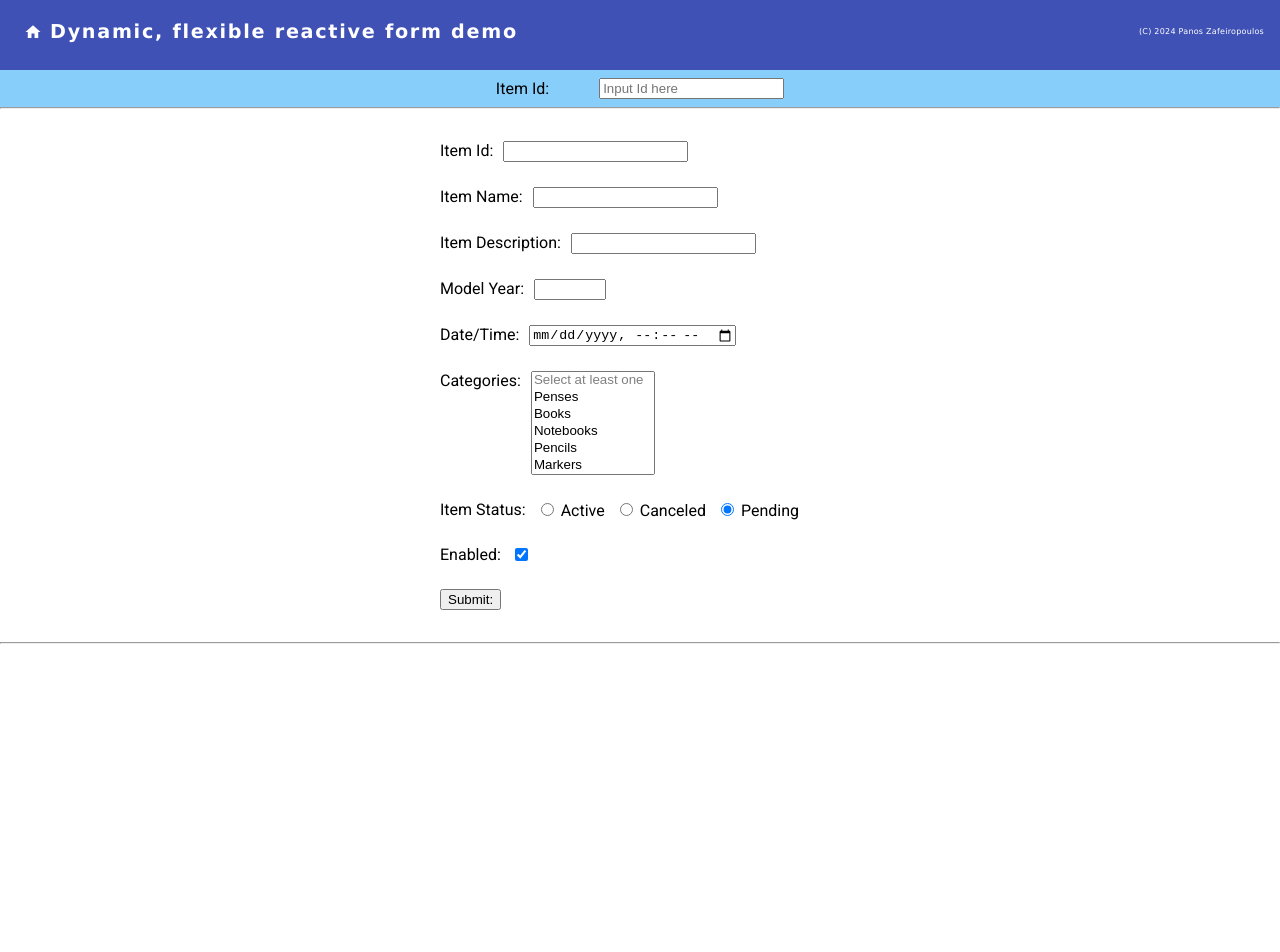
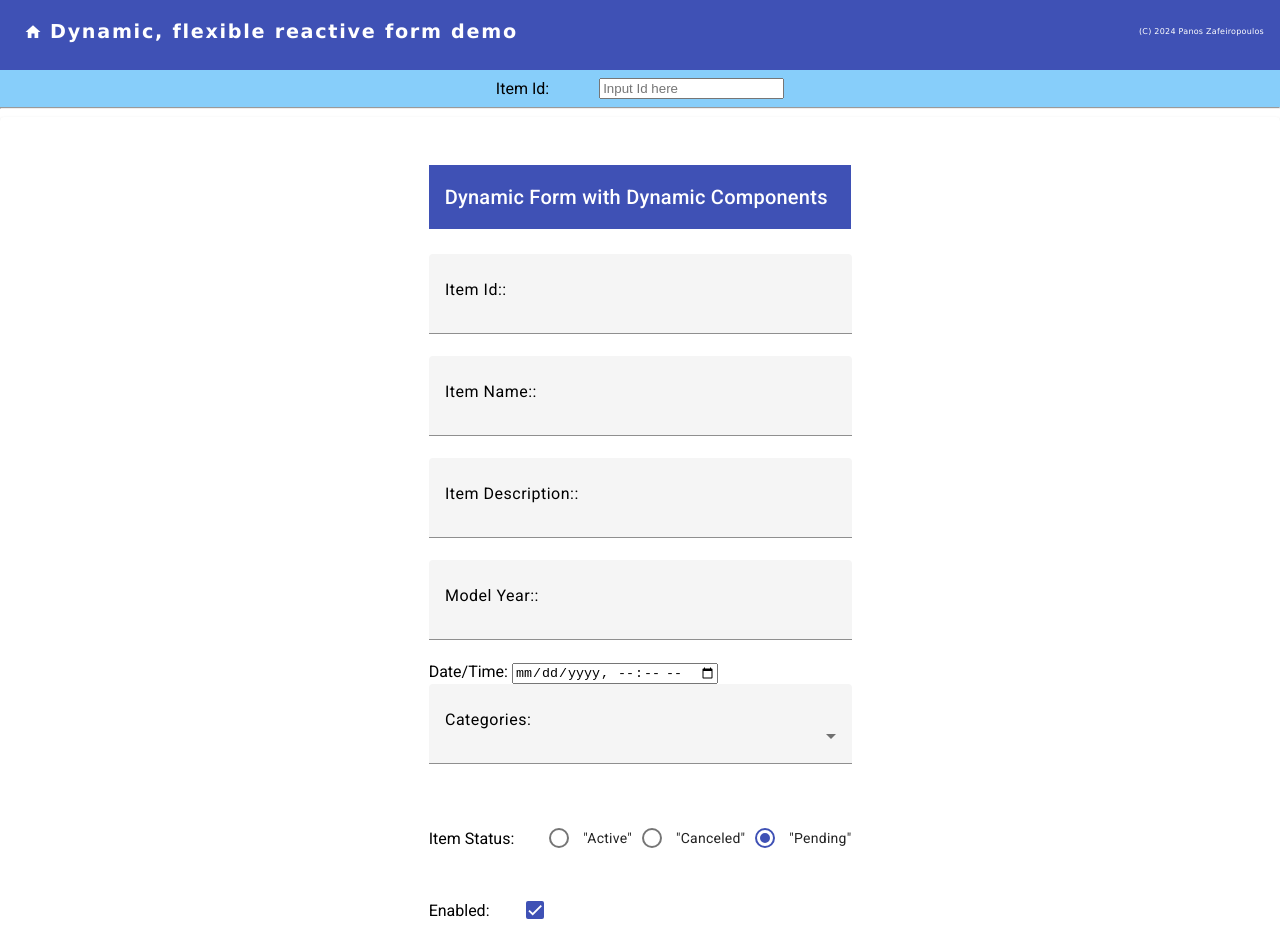
Before and after one commit to zzpzaf/dynamicform1, an Angular app: page / in a window 1280 px wide. Shown: the top 952 px of the page. Before the commit the page ends 800 px from the top, so only its background shows below. Built offline with nearby package versions, Linux system fonts and the light colour scheme.

Commit message:
15th Commit Updates to dynamic form components templates for aligning them to Material respective components, with the exception of the datetime component. Form styles updated as well. Side adjustments here and there.

```diff
--- a/src/app/dataObjects/itemFormFields.ts
+++ b/src/app/dataObjects/itemFormFields.ts
@@ -89,6 +89,7 @@
             {optionKey: 2, optionValue: 'Canceled'},
             {optionKey: 3, optionValue: 'Pending', isOptionSelected: true},
           ],
+          initialValue: 3,
         },
         {
           dataField: 'isItemEnabled',
--- a/src/app/dynamic-form/button/button.component.html
+++ b/src/app/dynamic-form/button/button.component.html
@@ -1,9 +1,8 @@
 <!-- <p>button works!</p> -->
 
-<div [formGroup]="fGroup">
-
-    <div class="form-field">
-        <button
+<mat-card-footer>
+    <div [formGroup]="fGroup">
+        <button mat-raised-button color="accent"
         ngDefaultControl
         [formControlName]="field.controlName"
         [id]="field.controlName"
@@ -12,5 +11,4 @@
         {{ field.fieldLabel }}
         </button>
     </div>
-
-</div>
+</mat-card-footer>
--- a/src/app/dynamic-form/checkbox/checkbox.component.html
+++ b/src/app/dynamic-form/checkbox/checkbox.component.html
@@ -1,14 +1,13 @@
 <!-- <p>checkbox works!</p> -->
 
-<div [formGroup]="fGroup">
-    <div class="form-field">
-      <label>{{ field.fieldLabel }}</label>
-      <input
-        [formControlName]="field.controlName"
-        [id]="field.controlName"
-        [type]="field.inputType"
-        [checked]="field.initialValue === true"
-        [readOnly]="field.readOnly"
-      />
-    </div>
+<div [formGroup]="fGroup" class="mat-component">
+  <mat-label>
+    {{ field.fieldLabel }}
+  </mat-label>
+  <mat-checkbox  color="primary"
+    [formControlName]="field.controlName"
+    [id]="field.controlName"
+    [checked]="field.initialValue"
+    >
+  </mat-checkbox>
 </div>
--- a/src/app/dynamic-form/form/form.component.html
+++ b/src/app/dynamic-form/form/form.component.html
@@ -1,3 +1,11 @@
+
+<mat-card>
+  <mat-card-content>
+
+  <mat-toolbar class="mat-card-title" color="primary">
+      {{fornCardTitle}}
+  </mat-toolbar>
+
   <form
     class="q2container"
     [formGroup]="dynFormGroup"
@@ -12,7 +20,6 @@
         [formGroup]="dynFormGroup"
       >
       </ng-container>
-
 
       <!--  -->
       <div
@@ -31,9 +38,12 @@
               ]
             "
           >
-          <span style="color: red; font-size: x-small">
+            <!-- <span style="color: red; font-size: x-small">
               {{ validation.validatorErrorMessage }}
-          </span>
+            </span> -->
+            <mat-error style="font-size: x-small">
+              {{ validation.validatorErrorMessage }}
+             </mat-error>
           </div>
         </ng-container>
       </div>
@@ -41,4 +51,7 @@
     </div>
   </form>
 
+</mat-card-content>
+</mat-card>
+
 <hr />
--- a/src/app/dynamic-form/form/form.component.scss
+++ b/src/app/dynamic-form/form/form.component.scss
@@ -1,18 +1,29 @@
 
 
-
- .q2container {
-    max-width: 400px;
+mat-card-content {
+    max-width: 500px;
     display: flex;
     flex-direction: column;
     margin: 2em auto;
-    align-items:flex-start;
     gap: 25px;
-
+    justify-content: center;
 }
 
-.form-field {
+mat-form-field {
     display: flex;
-    flex-direction:row;
-    gap: 10px;
 }
+
+mat-card-footer {
+    display: flex;
+    justify-content: flex-end;
+}
+
+.mat-component {
+    max-width: 500px;
+    display: flex;
+    flex-direction: row;
+    margin: 2em auto;
+    gap: 25px;
+    align-items: center;
+    justify-content:flex-start ;
+}
--- a/src/app/dynamic-form/form/form.component.ts
+++ b/src/app/dynamic-form/form/form.component.ts
@@ -19,6 +19,8 @@
   public dynFormGroup!: FormGroup;
   public formFields: IFormField[] = [];
   public isFormSubmitted: boolean = false;
+
+  public fornCardTitle: string = 'Dynamic Form with Dynamic Components';
 
   ngOnInit(): void {
     this.formFieldsSubscription = this.formFieldsService
--- a/src/app/dynamic-form/input/input.component.html
+++ b/src/app/dynamic-form/input/input.component.html
@@ -1,15 +1,26 @@
 <!-- <p>input works!</p> -->
 
+
+<mat-form-field >
   <div [formGroup]="fGroup">
-    <div class="form-field">
-      <label>{{ field.fieldLabel }}</label>
-      <input
+      <!-- <div class="form-field"> -->
+        <!-- <label>{{ field.fieldLabel }}</label> -->
+        <mat-label >
+          {{ field.fieldLabel }}:
+        </mat-label>
+        <input matInput
+          [placeholder]="field.promptText ?? ''"
           [formControlName]="field.controlName"
           [id]="field.controlName"
-        [type]="field.inputType"
+          [type]="field.inputType ?? ''"
           [min]="field.minValue"
           [max]="field.maxValue"
-        [readOnly]="field.readOnly"
+          [readonly]="field.readOnly"
         />
+      <!-- </div> -->
   </div>
-</div>
+</mat-form-field>
+
+
+<!-- class="row"
+class="column" -->
--- a/src/app/dynamic-form/radio/radio.component.html
+++ b/src/app/dynamic-form/radio/radio.component.html
@@ -1,17 +1,19 @@
 <!-- <p>radio works!</p> -->
 
-<div [formGroup]="fGroup">
-    <div class="form-field">
-        <label>{{ field.fieldLabel }}</label>
-        <label *ngFor="let option of field.options">
-            <input
-            [name]="field.controlName"
-            [type]="field.inputType"
-            [value]="option.optionKey"
-            [formControlName]="field.controlName"
-            [checked]="option.isOptionSelected === true"
-            />
-            {{ option.optionValue }}
-        </label>
-    </div>
-</div>
+<div [formGroup]="fGroup" class="mat-component">
+    <mat-label>{{ field.fieldLabel }}</mat-label>
+    <mat-radio-group
+        [name]="field.controlName"
+        [value]="field.initialValue"
+      >
+      <mat-radio-button
+        color="primary"
+        *ngFor="let option of field.options"
+        [formControlName]="field.controlName"
+        [value]="option.optionKey"
+        ngDefaultControl
+      >
+        "{{ option.optionValue }}"
+      </mat-radio-button>
+    </mat-radio-group>
+  </div>
--- a/src/app/dynamic-form/select/select.component.html
+++ b/src/app/dynamic-form/select/select.component.html
@@ -1,20 +1,20 @@
 <!-- <p>select works!</p> -->
 
+<mat-form-field>
     <div [formGroup]="fGroup">
-
         <div class="form-field">
-        <label>{{ field.fieldLabel }}</label>
-        <select
+            <mat-label>{{ field.fieldLabel }}</mat-label>
+            <mat-select
             [formControlName]="field.controlName"
             [id]="field.controlName"
             [multiple]="field.multipleOptions"
-        [size]="field.optionsSize"
+
             >
-        <option [ngValue]="null" disabled>{{ field["promptText"] }}</option>
-        <option *ngFor="let opt of field.options" [ngValue]="opt.optionKey">
+            <mat-option [value]="null" disabled>{{ field["promptText"] }}</mat-option>
+            <mat-option *ngFor="let opt of field.options" [value]="opt.optionKey">
                 {{ opt.optionValue }}
-        </option>
-        </select>
+            </mat-option>
+            </mat-select>
         </div>
-
     </div>
+</mat-form-field>
--- a/src/app/items-form-fields.service.ts
+++ b/src/app/items-form-fields.service.ts
@@ -93,7 +93,12 @@
 
   private updateRadioOptions(field: IFormField, key: any): any[] | undefined {
     field.options!.forEach((option: IFormOptions) => {
-      if (option.optionKey === key) option.isOptionSelected = true; else option.isOptionSelected = false;
+      if (option.optionKey === key) {
+        option.isOptionSelected = true;
+        field.initialValue = option.optionKey;
+      } else {
+        option.isOptionSelected = false;
+      }
     });
     return field.options;
   }
```
Also changed, not shown: src/app/material.module.ts (+10 -0 lines). Lines whose indentation alone changed are shown as unchanged.
